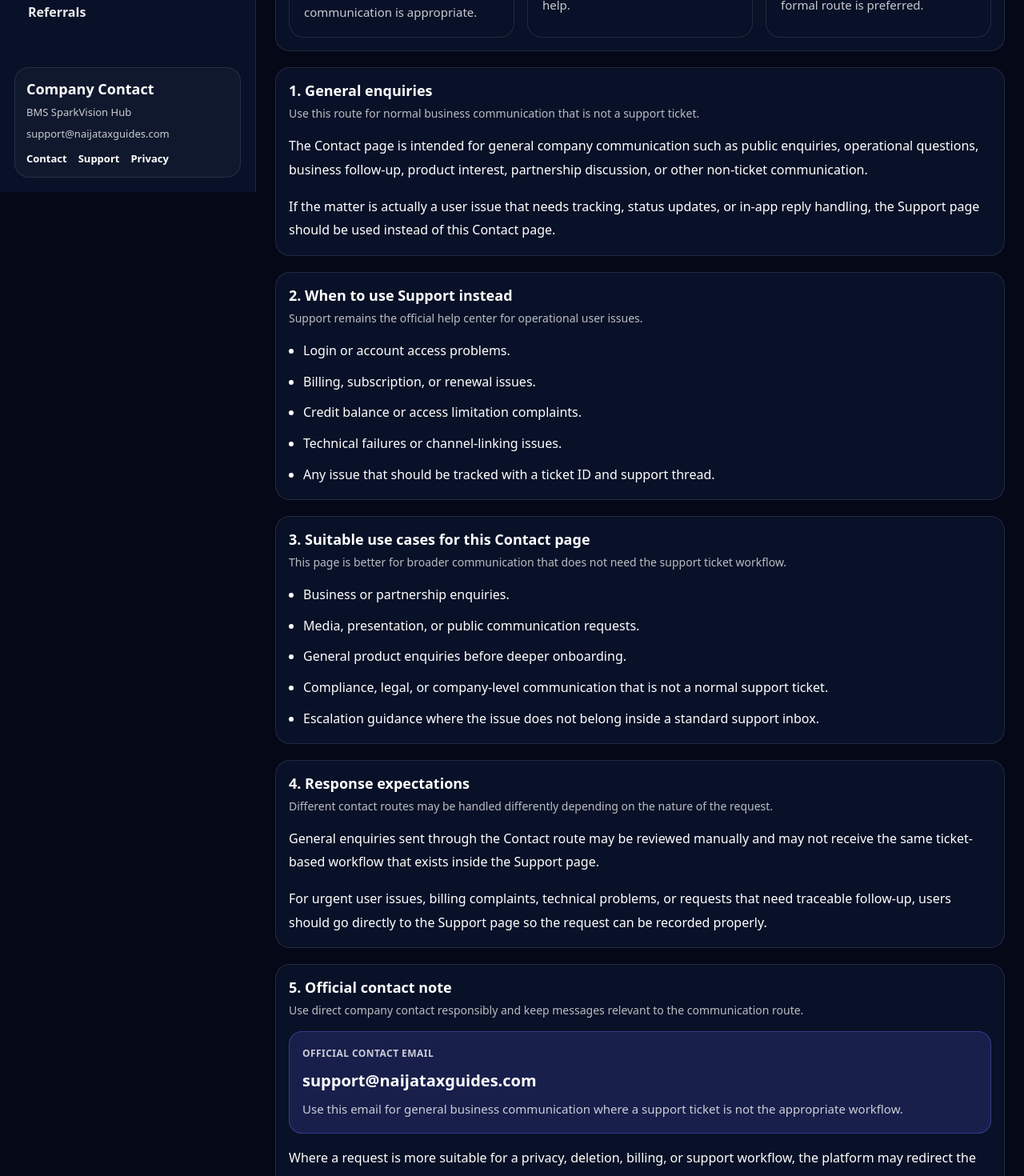
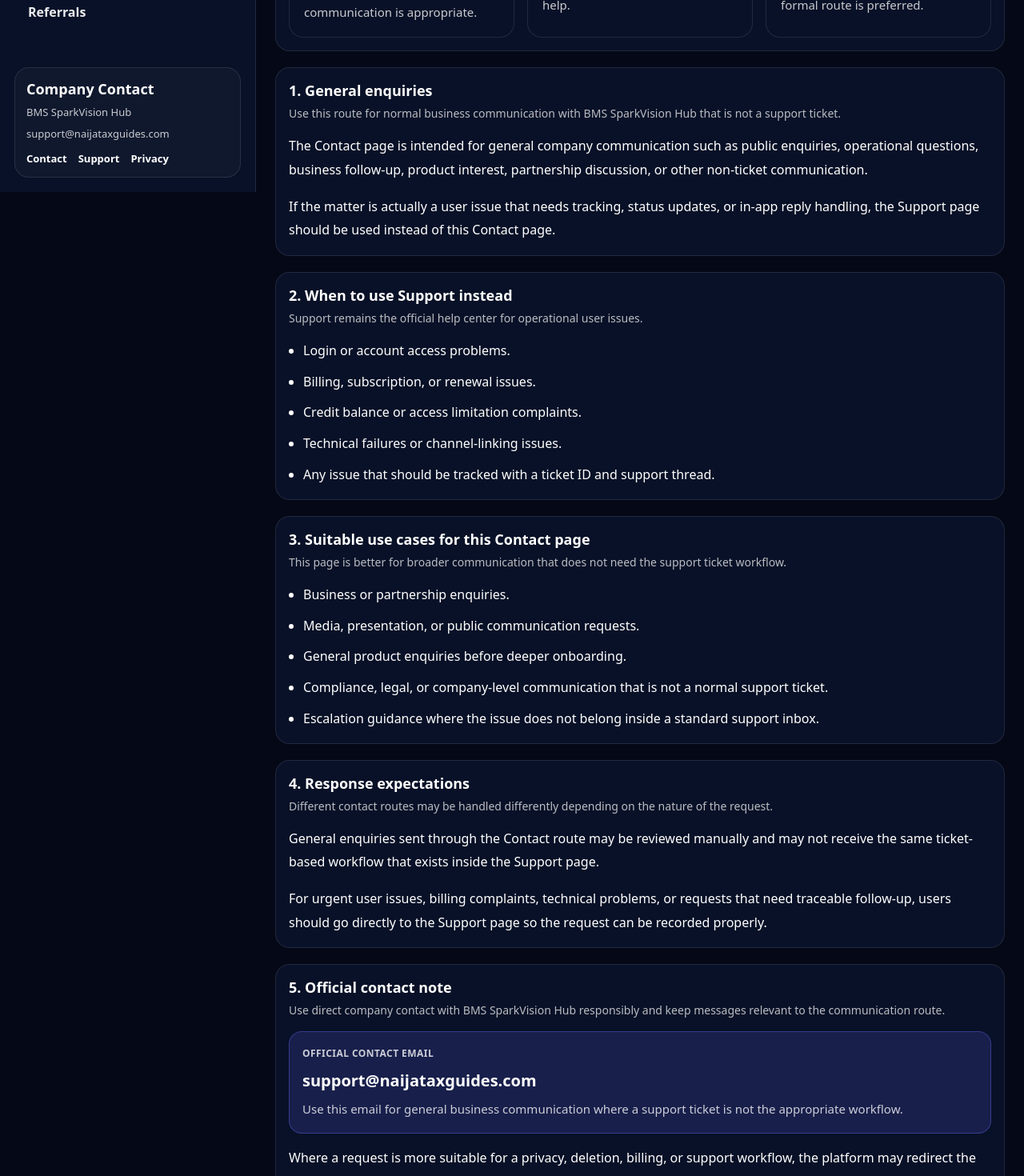
Before and after one commit to SirBM201/naija-tax-guide-frontend, a Next.js app: page /contact in a window 1280 px wide. Shown: the part 560-2030 px from the top of the page at 80% size. Built offline with nearby package versions, Linux system fonts and the light colour scheme; no server answers; sample sign-in values are in the browser's storage.

Commit message:
Update page.tsx

```diff
--- a/app/contact/page.tsx
+++ b/app/contact/page.tsx
@@ -9,6 +9,7 @@
 import WorkspaceSectionCard from "@/components/workspace-section-card";
 import { Banner } from "@/components/ui";
 import { SectionStack } from "@/components/page-layout";
+import { SITE } from "@/lib/site";
 
 function sectionBodyStyle(): React.CSSProperties {
   return {
@@ -144,7 +145,7 @@
           <div style={contactGridStyle()}>
             <div style={infoCardStyle()}>
               <p style={labelStyle()}>Support email</p>
-              <p style={valueStyle()}>support@naijataxguides.com</p>
+              <p style={valueStyle()}>{SITE.supportEmail}</p>
               <p style={helperStyle()}>
                 Best for direct business contact, follow-up communication, and general enquiries where email communication is appropriate.
               </p>
@@ -170,7 +171,7 @@
 
         <WorkspaceSectionCard
           title="1. General enquiries"
-          subtitle="Use this route for normal business communication that is not a support ticket."
+          subtitle={`Use this route for normal business communication with ${SITE.companyName} that is not a support ticket.`}
         >
           <div style={sectionBodyStyle()}>
             <p style={paragraphStyle()}>
@@ -239,12 +240,12 @@
 
         <WorkspaceSectionCard
           title="5. Official contact note"
-          subtitle="Use direct company contact responsibly and keep messages relevant to the communication route."
+          subtitle={`Use direct company contact with ${SITE.companyName} responsibly and keep messages relevant to the communication route.`}
         >
           <div style={sectionBodyStyle()}>
             <div style={contactHighlightStyle()}>
               <p style={labelStyle()}>Official contact email</p>
-              <p style={valueStyle()}>support@naijataxguides.com</p>
+              <p style={valueStyle()}>{SITE.supportEmail}</p>
               <p style={helperStyle()}>
                 Use this email for general business communication where a support ticket is not the appropriate workflow.
               </p>
```
